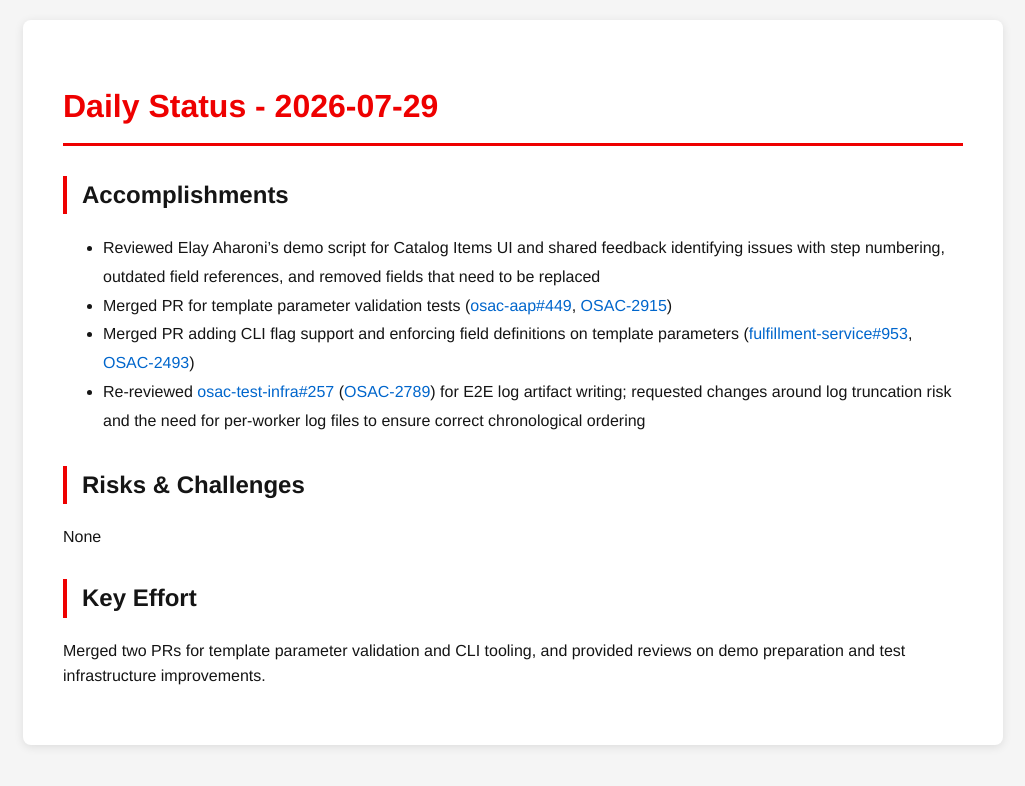
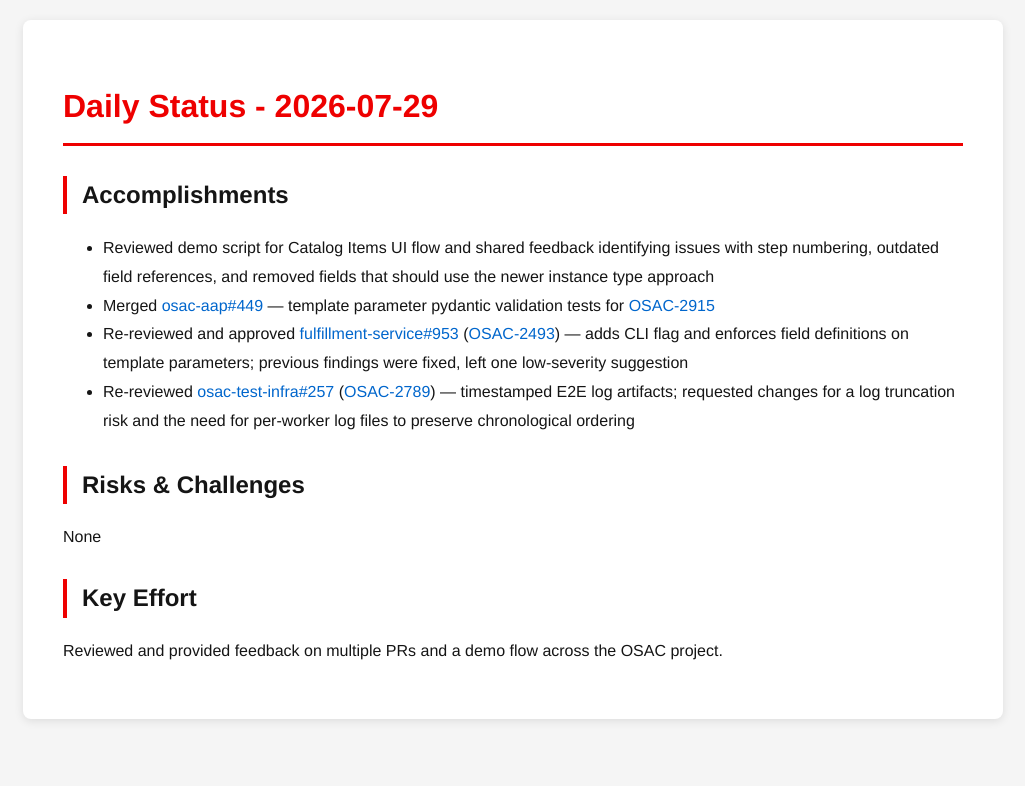
Before and after one commit to tzvatot/daily-status, a Jekyll site: the page built from 2026-07-29.md, in a window 1280 px wide. Shown: the top 786 px of the page, without its empty margins (127-1152 px from the left). Built offline with Jekyll 4.4.1, drawn with Linux system fonts in a browser that asks for light colours.

Commit message:
Daily status update - 2026-07-29

```diff
--- a/2026-07-29.md
+++ b/2026-07-29.md
@@ -7,13 +7,13 @@
 # Daily Status - 2026-07-29
 
 ## Accomplishments
-- Reviewed Elay Aharoni's demo script for Catalog Items UI and shared feedback identifying issues with step numbering, outdated field references, and removed fields that need to be replaced
-- Merged PR for template parameter validation tests ([osac-aap#449](https://github.com/osac-project/osac-aap/pull/449), [OSAC-2915](https://redhat.atlassian.net/browse/OSAC-2915))
-- Merged PR adding CLI flag support and enforcing field definitions on template parameters ([fulfillment-service#953](https://github.com/osac-project/fulfillment-service/pull/953), [OSAC-2493](https://redhat.atlassian.net/browse/OSAC-2493))
-- Re-reviewed [osac-test-infra#257](https://github.com/osac-project/osac-test-infra/pull/257) ([OSAC-2789](https://redhat.atlassian.net/browse/OSAC-2789)) for E2E log artifact writing; requested changes around log truncation risk and the need for per-worker log files to ensure correct chronological ordering
+- Reviewed demo script for Catalog Items UI flow and shared feedback identifying issues with step numbering, outdated field references, and removed fields that should use the newer instance type approach
+- Merged [osac-aap#449](https://github.com/osac-project/osac-aap/pull/449) — template parameter pydantic validation tests for [OSAC-2915](https://redhat.atlassian.net/browse/OSAC-2915)
+- Re-reviewed and approved [fulfillment-service#953](https://github.com/osac-project/fulfillment-service/pull/953) ([OSAC-2493](https://redhat.atlassian.net/browse/OSAC-2493)) — adds CLI flag and enforces field definitions on template parameters; previous findings were fixed, left one low-severity suggestion
+- Re-reviewed [osac-test-infra#257](https://github.com/osac-project/osac-test-infra/pull/257) ([OSAC-2789](https://redhat.atlassian.net/browse/OSAC-2789)) — timestamped E2E log artifacts; requested changes for a log truncation risk and the need for per-worker log files to preserve chronological ordering
 
 ## Risks & Challenges
 None
 
 ## Key Effort
-Merged two PRs for template parameter validation and CLI tooling, and provided reviews on demo preparation and test infrastructure improvements.
+Reviewed and provided feedback on multiple PRs and a demo flow across the OSAC project.
```
